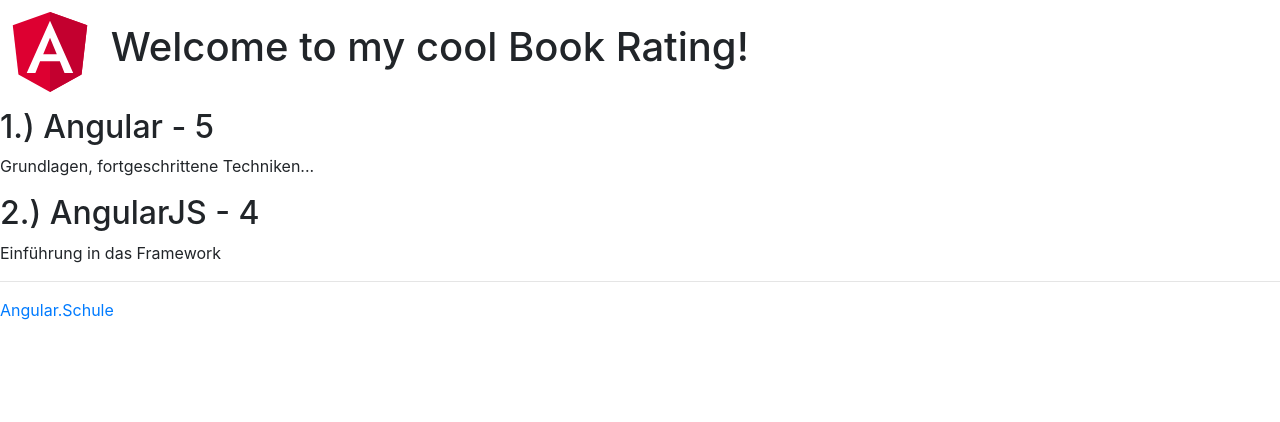
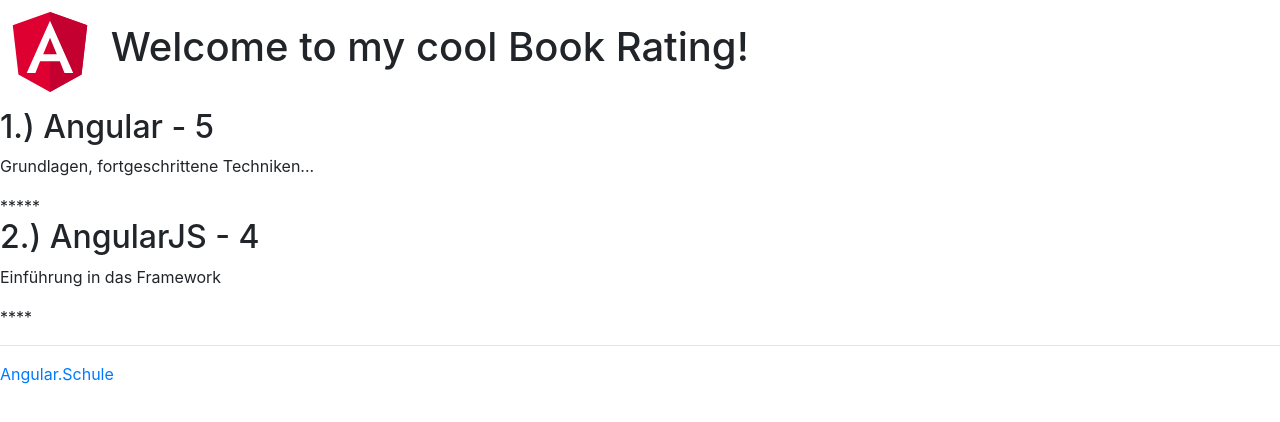
Before and after one commit to angular-schule/2017-11-angular-workshop-bochum, an Angular app in the folder book-rating/: page / in a window 1280 px wide. Shown: the top 422 px of the page. Built offline with nearby package versions, Linux system fonts and the light colour scheme.

Commit message:
BookComponent mit Sternen

```diff
--- a/book-rating/src/app/book/book.component.html
+++ b/book-rating/src/app/book/book.component.html
@@ -2,3 +2,5 @@
 <p>
   {{ book.description }}
 </p>
+
+<span *ngFor="let x of getStarArray()">*</span>
--- a/book-rating/src/app/book/book.component.ts
+++ b/book-rating/src/app/book/book.component.ts
@@ -14,7 +14,10 @@
 
   constructor() { }
 
-  ngOnInit() {
+  ngOnInit() {}
+
+  getStarArray(): any[] {
+    return new Array(this.book.rating);
   }
 
 }
```
